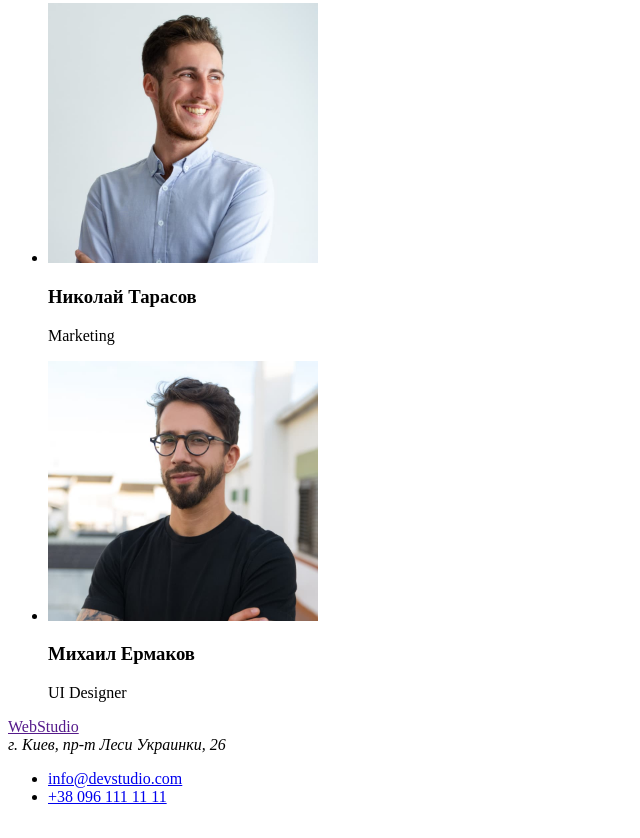
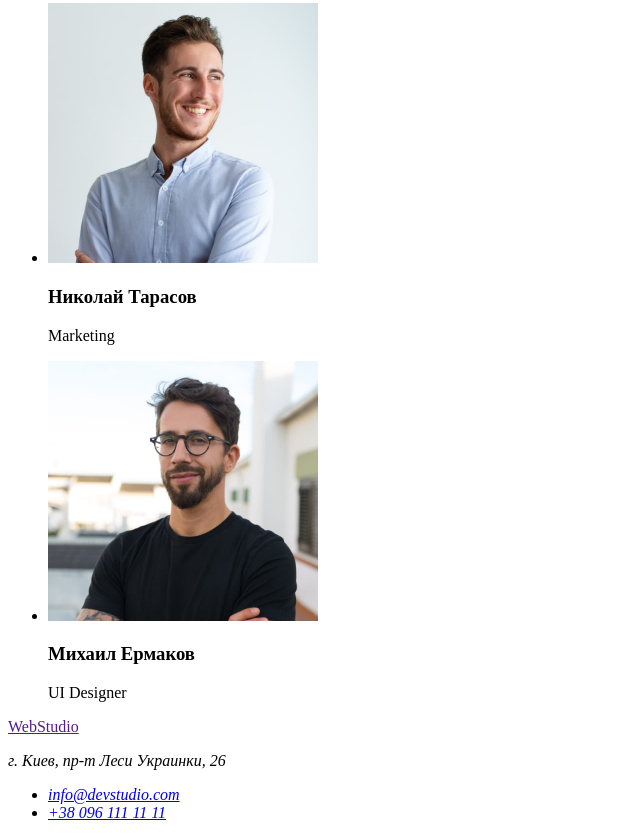
Before and after one commit to Vitalii900/goit-markup-hw-01, a plain HTML site: page index.html in a window 1280 px wide. Shown: the part 2333-3171 px from the top of the page, without its empty margins (0-640 px from the left). Drawn offline with Linux system fonts and the light colour scheme.

Commit message:
Добавил в тег "address" ссылки на почту и телефон

```diff
--- a/index.html
+++ b/index.html
@@ -7,6 +7,7 @@
     <title>Document</title>
   </head>
   <body>
+    <!-- Хедер -->
     <header>
       <a href="">WebStudio</a>
       <nav>
@@ -22,10 +23,12 @@
       </ul>
     </header>
     <main>
+      <!-- Герой -->
       <section>
         <h1>Эффективные решения для вашего бизнеса</h1>
         <button type="button">Заказать услугу</button>
       </section>
+      <!-- Преимущества -->
       <section>
         <h2>Преимущества</h2>
         <ul>
@@ -59,6 +62,7 @@
           </li>
         </ul>
       </section>
+      <!-- Чем мы занимаемся -->
       <section>
         <h2>Чем мы занимаемся</h2>
         <ul>
@@ -71,6 +75,7 @@
           </li>
         </ul>
       </section>
+      <!-- Фото и контакты команды -->
       <section>
         <h2>Наша команда</h2>
         <ul>
@@ -97,13 +102,16 @@
         </ul>
       </section>
     </main>
+    <!-- Футер -->
     <footer>
       <a href="">WebStudio</a>
-      <address>г. Киев, пр-т Леси Украинки, 26</address>
-      <ul>
-        <li><a href="mailto:info@devstudio.com">info@devstudio.com</a></li>
-        <li><a href="tel:+380961111111">+38 096 111 11 11</a></li>
-      </ul>
+      <address>
+        <p>г. Киев, пр-т Леси Украинки, 26</p>
+        <ul>
+          <li><a href="mailto:info@devstudio.com">info@devstudio.com</a></li>
+          <li><a href="tel:+380961111111">+38 096 111 11 11</a></li>
+        </ul>
+      </address>
     </footer>
   </body>
 </html>
```
